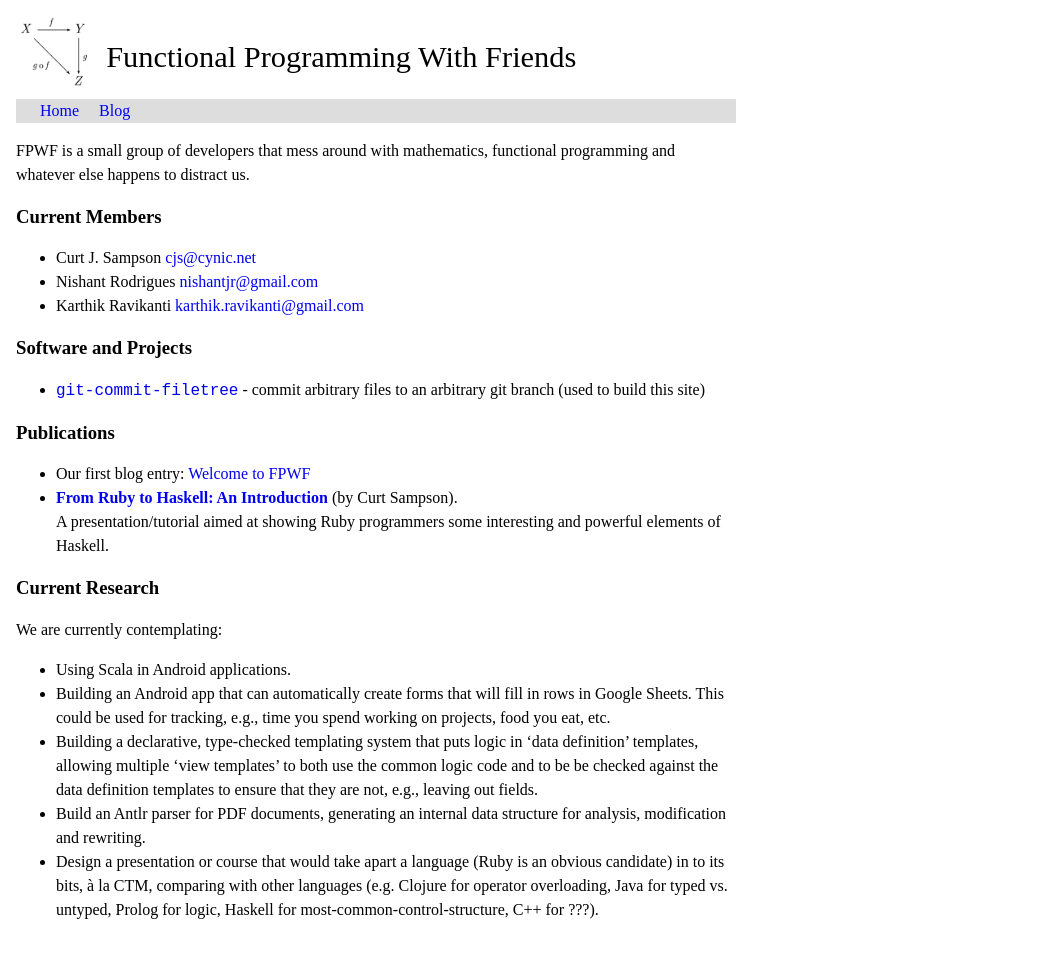
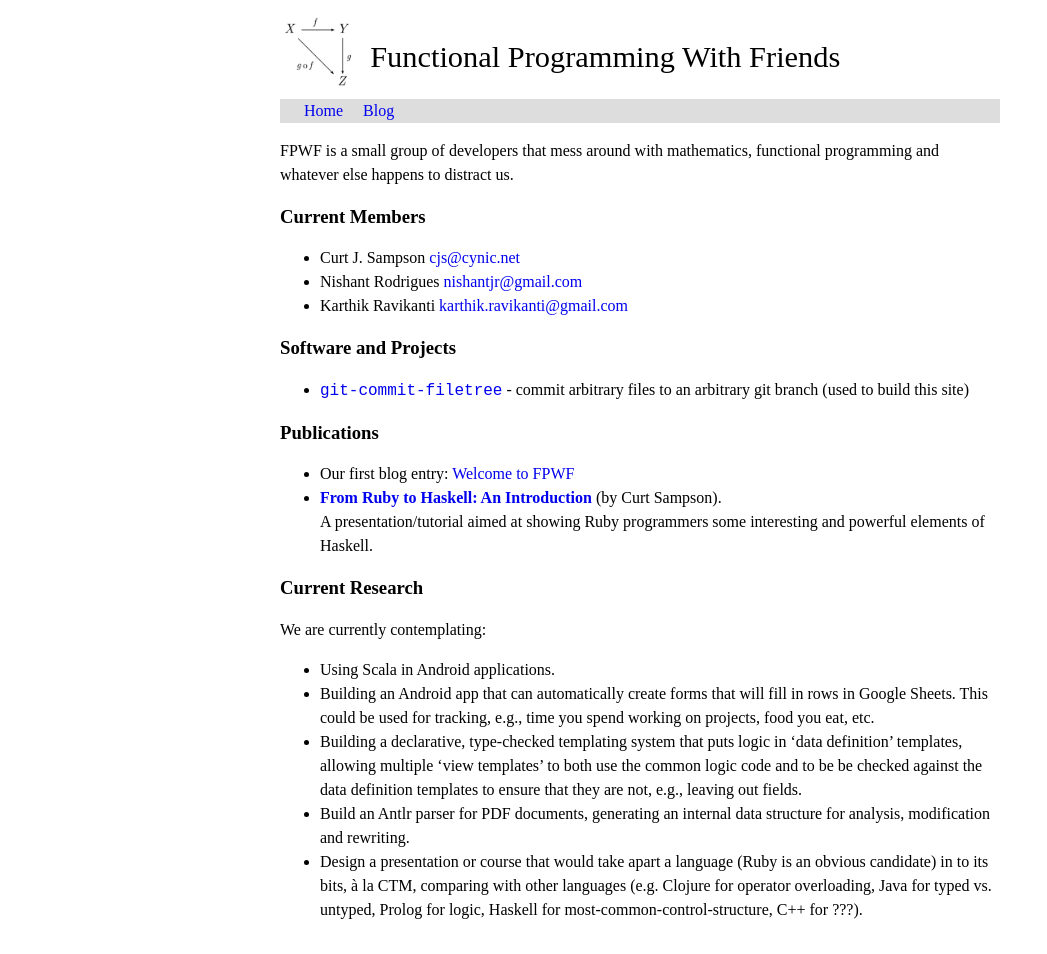
Before and after one commit to 0cjs/fpwf, a Jekyll site: the page built from src/index.md, in a window 1280 px wide. Shown: the whole page, without its empty margins (0-1047 px from the left). Built offline with Jekyll 4.4.1, drawn with Linux system fonts in a browser that asks for light colours.

Commit message:
site.css: center site when in very wide windows.
We still maintian the max-width of 45 ems, and this does not affect
the proper wrapping of everything when the viewport is narrow.

We also change margin to padding since mobile devices are happy to
drop the margin at either side in the hope of getting more text on the
screen, but our site is simple and "pure" enough that it works well
on even the narrowest devices even with a 1-em margin on either side,
rather than having the text be whacked right up against the edges of the
screen (ew).

```diff
--- a/src/css/site.css
+++ b/src/css/site.css
@@ -1,7 +1,8 @@
 body {
     font-size: 100%;    /* Makes em measurements scale reasonably. */
     font-family: serif;
-    margin: 1em;
+    margin: auto;
+    padding: 1em;
     max-width: 45em;
 }
 
```
